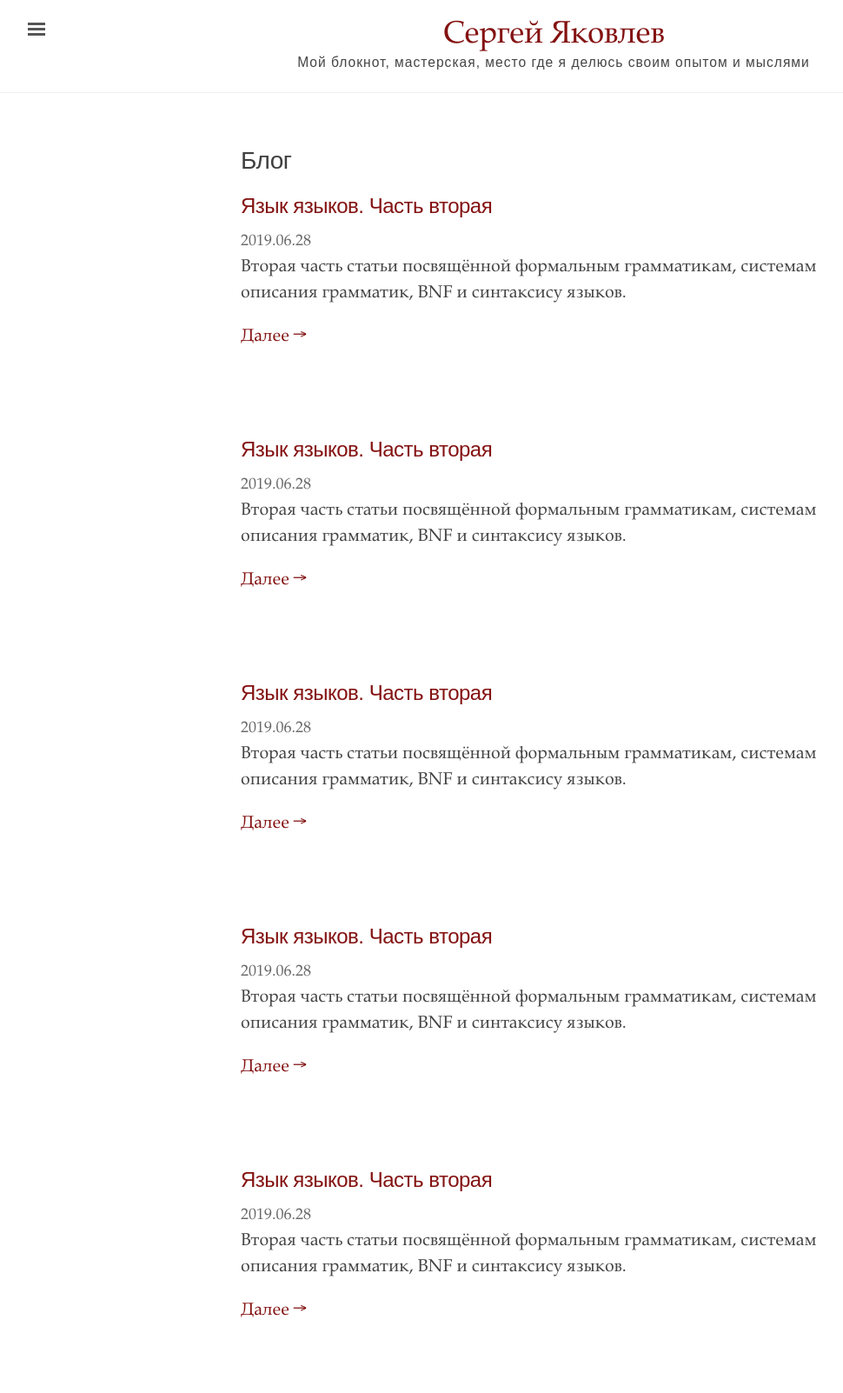
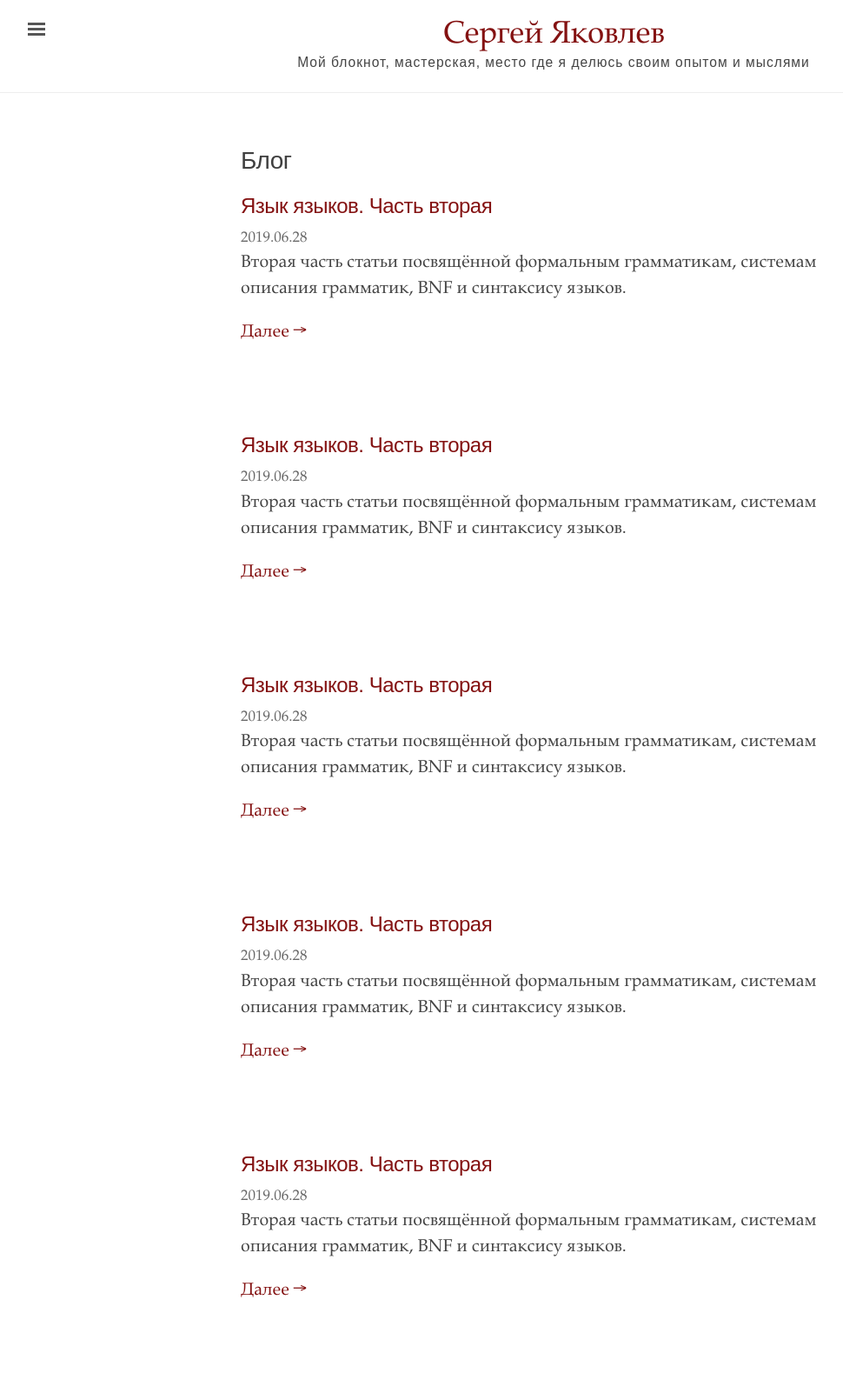
Before and after one commit to sergeyklay/blog, a Jekyll site: the page built from index.html, in a window 1280 px wide. Shown: the whole page at 87% size, without its empty margins (3-973 px from the left). Built offline with Jekyll 4.4.1, drawn with Linux system fonts in a browser that asks for light colours; nearby versions of some CDN libraries; the list of posts is cut into pages by our own code; after the commit the page ends 1579 px from its top, so only the background shows below that.

Commit message:
Improve post-list layous style

```diff
--- a/_layouts/post-list.html
+++ b/_layouts/post-list.html
@@ -15,9 +15,11 @@
                     {{ post.title | escape }}
                 </a>
             </h2>
-            <time class="post-meta" datetime="{{ post.date | date_to_xmlschema }}">
-                {{ post.date | date: "%Y.%m.%d" }}
-            </time>
+            <div class="post-meta">
+                <time datetime="{{ post.date | date_to_xmlschema }}">
+                    {{ post.date | date: "%Y.%m.%d" }}
+                </time>
+            </div>
         </header>
 
         <div class="blog-post-content">
--- a/_sass/_customize.scss
+++ b/_sass/_customize.scss
@@ -36,5 +36,5 @@
 .post-meta {
     margin-top: 5px;
     color: $text-light-color;
-    font-size: .9rem;
+    font-size: .85rem;
 }
```
